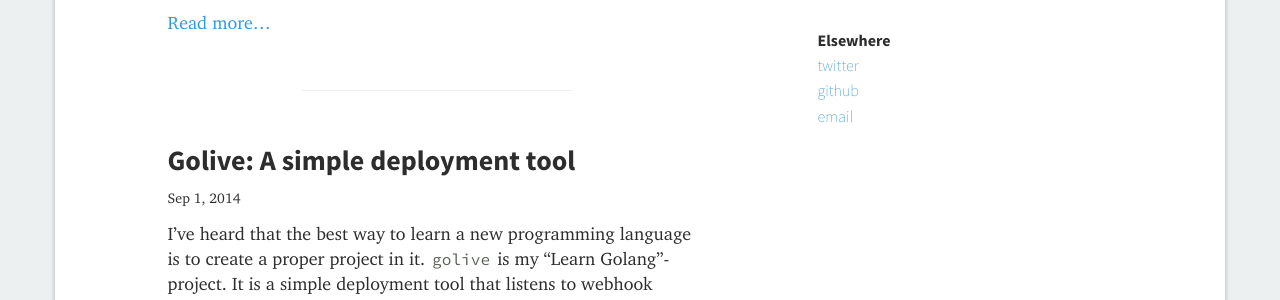
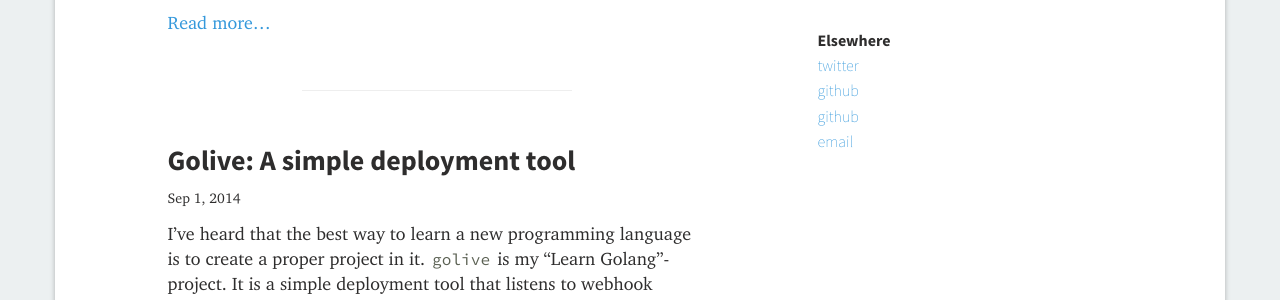
Before and after one commit to jumoel/jumoel.com, a Jekyll site: the page built from index.html, in a window 1280 px wide. Shown: the part 317-617 px from the top of the page. Built offline with Jekyll 4.4.1, drawn with Linux system fonts in a browser that asks for light colours; nearby versions of some CDN libraries.

Commit message:
Add keybase link to sidebar

```diff
--- a/_layouts/sidebar.html
+++ b/_layouts/sidebar.html
@@ -31,6 +31,7 @@
       <ul class="nav-list contact-links">
         <li><a href="https://www.twitter.com/{{ site.username.twitter }}">twitter</a></li>
         <li><a href="https://www.github.com/{{ site.username.github }}">github</a></li>
+        <li><a href="https://keybase.io/{{ site.username.keybase }}">github</a></li>
         <li><a href="mailto:{{ site.email }}">email</a></li>
       </ul>
     </section>
```
